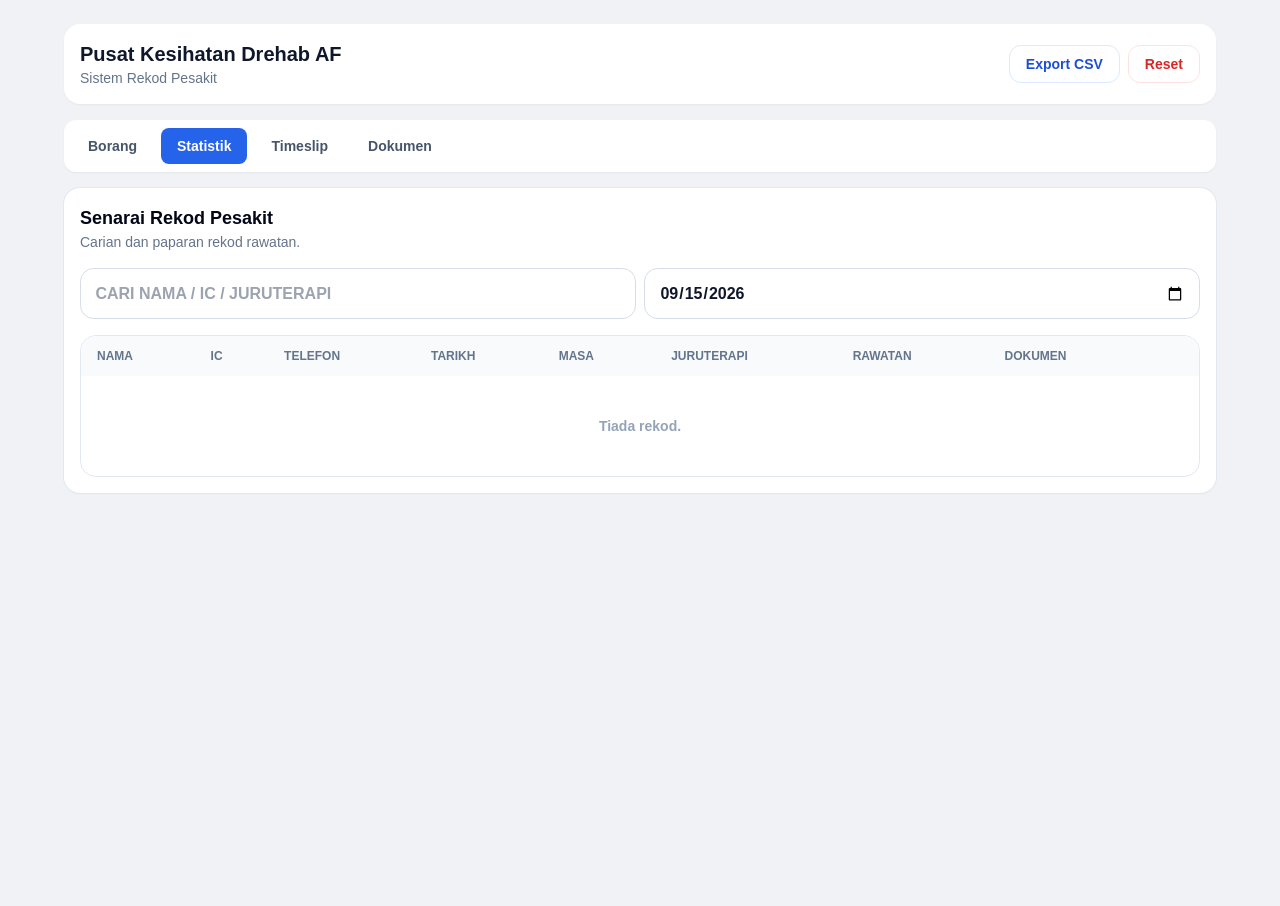
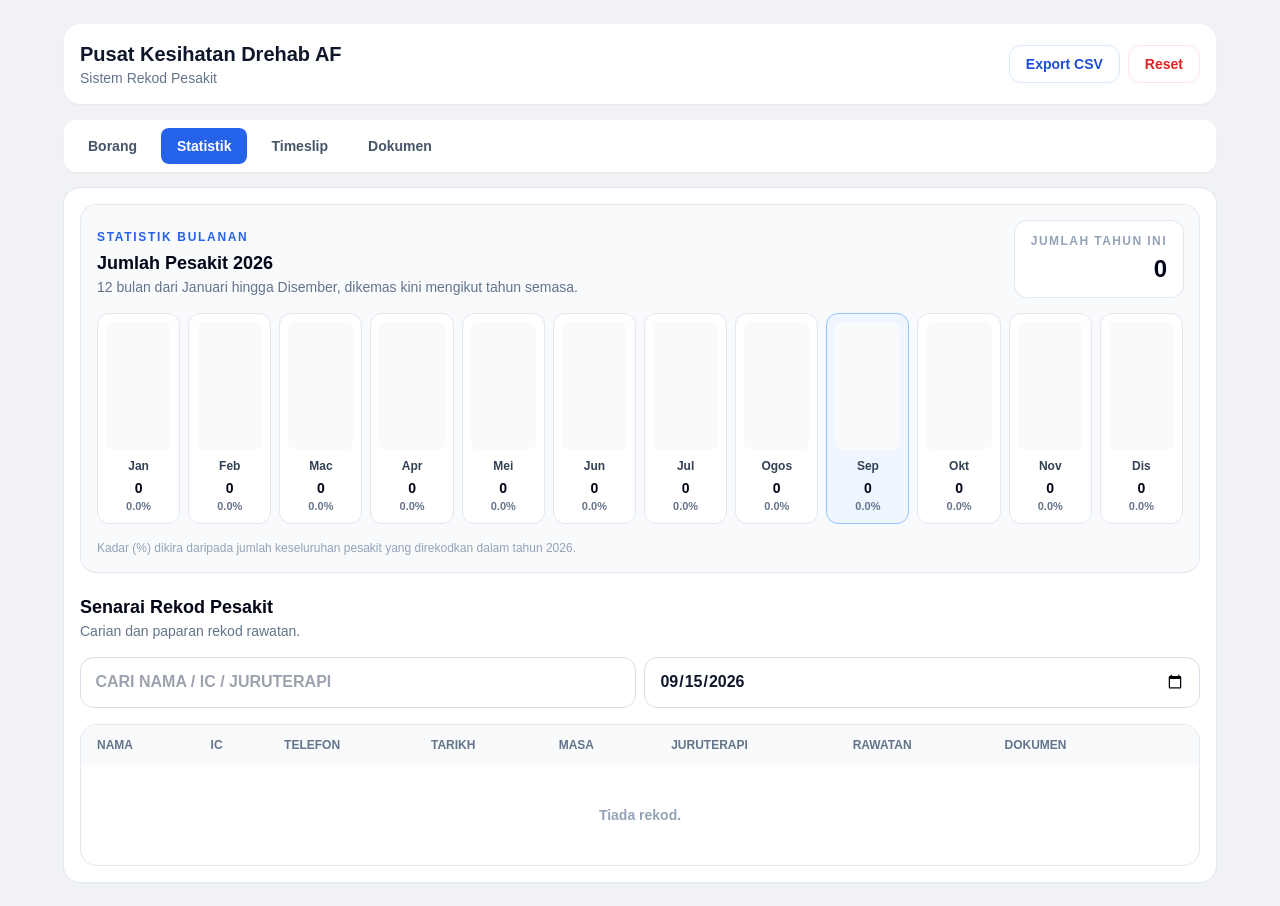
Before and after one commit to drehabaf/daftar, a Next.js app: page / in a window 1280 px wide. Both pictures are taken after a click on the button "Statistik". Before the commit the page ends 800 px from the top, so only its background shows below. Built offline with nearby package versions, Linux system fonts and the light colour scheme.

Commit message:
Add current-year monthly patient statistics

```diff
--- a/components/Statistik.js
+++ b/components/Statistik.js
@@ -1,8 +1,70 @@
-import React from "react";
+import React, { useMemo } from "react";
 
-export default function Statistik({ records, search, setSearch, filterDate, setFilterDate, deleteRecord, openDocumentFromRecord }) {
+const MONTHS = ["Jan", "Feb", "Mac", "Apr", "Mei", "Jun", "Jul", "Ogos", "Sep", "Okt", "Nov", "Dis"];
+
+export default function Statistik({ records, allRecords = [], search, setSearch, filterDate, setFilterDate, deleteRecord, openDocumentFromRecord }) {
+  const now = new Date();
+  const currentYear = now.getFullYear();
+  const currentMonth = now.getMonth();
+
+  const monthlyStats = useMemo(() => {
+    const counts = Array(12).fill(0);
+
+    allRecords.forEach((item) => {
+      const date = String(item.tarikh || "");
+      const match = date.match(/^(\d{4})-(\d{2})-(\d{2})$/);
+      if (!match) return;
+      const year = Number(match[1]);
+      const month = Number(match[2]) - 1;
+      if (year === currentYear && month >= 0 && month < 12) counts[month] += 1;
+    });
+
+    const total = counts.reduce((sum, value) => sum + value, 0);
+    const max = Math.max(...counts, 1);
+
+    return counts.map((count, index) => ({
+      month: MONTHS[index],
+      count,
+      rate: total > 0 ? (count / total) * 100 : 0,
+      height: count > 0 ? Math.max((count / max) * 100, 8) : 0,
+      isCurrent: index === currentMonth,
+    }));
+  }, [allRecords, currentYear, currentMonth]);
+
+  const totalThisYear = monthlyStats.reduce((sum, item) => sum + item.count, 0);
+
   return (
     <main className="rounded-2xl bg-white p-4 shadow-sm ring-1 ring-slate-200">
+      <section className="mb-5 rounded-2xl border border-slate-200 bg-slate-50 p-4">
+        <div className="mb-4 flex flex-col gap-2 sm:flex-row sm:items-end sm:justify-between">
+          <div>
+            <p className="text-xs font-bold uppercase tracking-[0.14em] text-blue-600">Statistik Bulanan</p>
+            <h2 className="mt-1 text-lg font-bold text-slate-950">Jumlah Pesakit {currentYear}</h2>
+            <p className="text-sm text-slate-500">12 bulan dari Januari hingga Disember, dikemas kini mengikut tahun semasa.</p>
+          </div>
+          <div className="rounded-xl bg-white px-4 py-3 text-right ring-1 ring-slate-200">
+            <p className="text-xs font-bold uppercase tracking-[0.12em] text-slate-400">Jumlah Tahun Ini</p>
+            <p className="mt-1 text-2xl font-black text-slate-950">{totalThisYear}</p>
+          </div>
+        </div>
+
+        <div className="overflow-x-auto pb-2">
+          <div className="grid min-w-[760px] grid-cols-12 gap-2">
+            {monthlyStats.map((item) => (
+              <div key={item.month} className={"rounded-xl border p-2 text-center " + (item.isCurrent ? "border-blue-300 bg-blue-50" : "border-slate-200 bg-white")}>
+                <div className="flex h-32 items-end justify-center rounded-lg bg-slate-50 px-2">
+                  <div className="w-full max-w-8 rounded-t-lg bg-blue-600 transition-all" style={{ height: `${item.height}%` }} />
+                </div>
+                <p className="mt-2 text-xs font-black text-slate-700">{item.month}</p>
+                <p className="mt-1 text-sm font-black text-slate-950">{item.count}</p>
+                <p className="text-[11px] font-bold text-slate-500">{item.rate.toFixed(1)}%</p>
+              </div>
+            ))}
+          </div>
+        </div>
+        <p className="mt-2 text-xs text-slate-400">Kadar (%) dikira daripada jumlah keseluruhan pesakit yang direkodkan dalam tahun {currentYear}.</p>
+      </section>
+
       <div className="mb-4">
         <h2 className="text-lg font-bold text-slate-950">Senarai Rekod Pesakit</h2>
         <p className="text-sm text-slate-500">Carian dan paparan rekod rawatan.</p>
```
